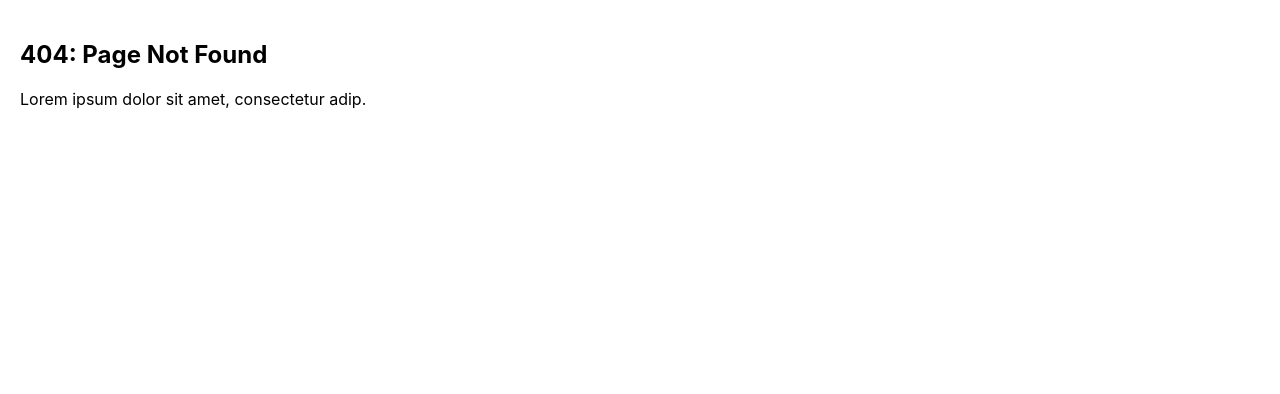
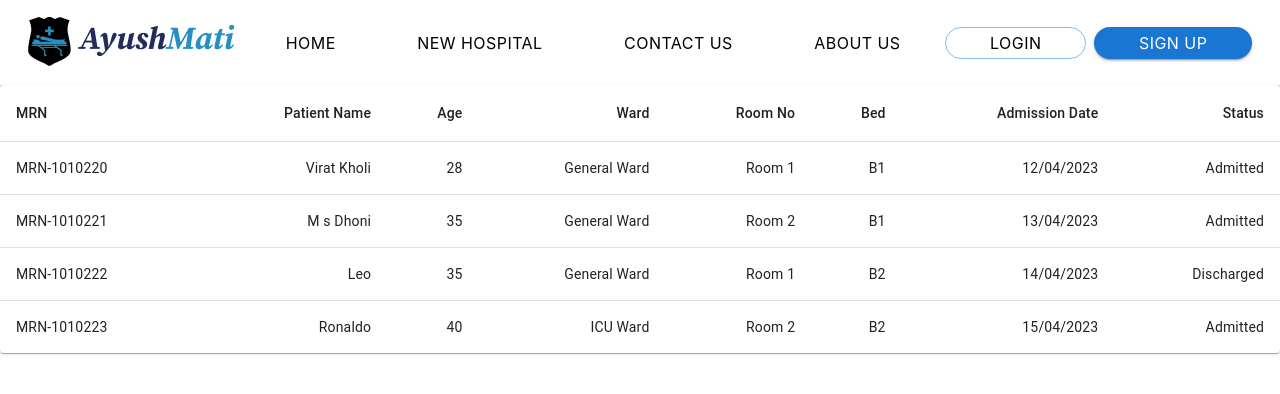
Before and after one commit to pesto-students/team-chiranjib-1-ayushmati, a React (Create React App) app: page /receptionistDashboard in a window 1280 px wide. Before the commit this address had no page. Shown: the top 394 px of the page. Built offline with nearby package versions, Linux system fonts and the light colour scheme.

Commit message:
added receptionisst dashboard

```diff
--- a/package.json
+++ b/package.json
@@ -7,7 +7,6 @@
     "@emotion/styled": "^11.11.0",
     "@mui/icons-material": "^5.11.16",
     "@mui/material": "^5.13.0",
-    "@mui/styles": "^5.13.1",
     "@testing-library/jest-dom": "^5.16.5",
     "@testing-library/react": "^13.4.0",
     "@testing-library/user-event": "^13.5.0",
--- a/src/App.js
+++ b/src/App.js
@@ -4,6 +4,7 @@ import Login from "./Components/SignupAndLogin/Login"
 import NoRoute from "./Components/NoRoute";
 import AboutUs from "./Components/AboutUs/AboutUs";
 import ContactUs from "./Components/ContactUs/ContactUs";
+import ReceptionistDashboard from "./Components/UserDashboards/Receptionist/ReceptionistDashboard";
 import { BrowserRouter as Router,Routes,Route } from 'react-router-dom';
 
 
@@ -17,6 +18,7 @@ function App() {
       <Route path="/login" element={<Login/>}/>
       <Route path = "/aboutus" element={<AboutUs/>}/>
       <Route path="/contactus" element={<ContactUs/>}/>
+      <Route path="/receptionistDashboard" element={<ReceptionistDashboard/>}/>
       <Route path="*" element = {<NoRoute/>}/>
     </Routes>
   </Router>
--- a/src/Components/SignupAndLogin/Login.js
+++ b/src/Components/SignupAndLogin/Login.js
@@ -25,7 +25,7 @@ function Login() {
         noValidate
         autoComplete="off"
       >
-        <div className="signup-div">
+        <div className="signup-div" style={{justifyContent:"center",display:"flex",alignContent:"center"}}>
           <form onSubmit={handleSubmit(onSubmit)}>
             <div className="form-control">
               <TextField
--- a/src/Components/SignupAndLogin/Signup.js
+++ b/src/Components/SignupAndLogin/Signup.js
@@ -29,7 +29,7 @@ function Signup() {
         noValidate
         autoComplete="off"
       >
-        <div className="signup-div">
+        <div className="signup-div" style={{justifyContent:"center",display:"flex",alignContent:"center"}}>
           <form onSubmit={handleSubmit(onsubmit)}>
             <div className="form-control">
               <TextField
@@ -238,6 +238,7 @@ function Signup() {
               style={{
                 borderRadius: 10,
                 backgroundColor: "#7EDD6F",
+                justifyContent:"center"
               }}
               variant="contained"
               type="submit"
--- /dev/null
+++ b/src/Components/UserDashboards/Receptionist/ReceptionistDashboard.js
@@ -0,0 +1,107 @@
+import Table from "@mui/material/Table";
+import TableBody from "@mui/material/TableBody";
+import TableCell from "@mui/material/TableCell";
+import TableContainer from "@mui/material/TableContainer";
+import TableHead from "@mui/material/TableHead";
+import TableRow from "@mui/material/TableRow";
+import Paper from "@mui/material/Paper";
+import NavigationBar from "../../NavgationBar/NavigationBar";
+
+function createData(
+  MRN,
+  patientName,
+  age,
+  ward,
+  room,
+  bed,
+  admissionDate,
+  status
+) {
+  return { MRN, patientName, age, ward, room, bed, admissionDate, status };
+}
+
+const rows = [
+  createData(
+    "MRN-1010220",
+    "Virat Kholi",
+    28,
+    "General Ward",
+    "Room 1",
+    "B1",
+    "12/04/2023",
+    "Admitted"
+  ),
+  createData(
+    "MRN-1010221",
+    "M s Dhoni",
+    35,
+    "General Ward",
+    "Room 2",
+    "B1",
+    "13/04/2023",
+    "Admitted"
+  ),
+  createData(
+    "MRN-1010222",
+    "Leo",
+    35,
+    "General Ward",
+    "Room 1",
+    "B2",
+    "14/04/2023",
+    "Discharged"
+  ),
+  createData(
+    "MRN-1010223",
+    "Ronaldo",
+    40,
+    "ICU Ward",
+    "Room 2",
+    "B2",
+    "15/04/2023",
+    "Admitted"
+  ),
+];
+
+export default function ReceptionistDashboard() {
+  return (
+    <>
+      <NavigationBar />
+      <TableContainer component={Paper}>
+        <Table sx={{ minWidth: 650 }} aria-label="simple table">
+          <TableHead>
+            <TableRow>
+              <TableCell>MRN</TableCell>
+              <TableCell align="right">Patient Name</TableCell>
+              <TableCell align="right">Age</TableCell>
+              <TableCell align="right">Ward</TableCell>
+              <TableCell align="right">Room No</TableCell>
+              <TableCell align="right">Bed</TableCell>
+              <TableCell align="right">Admission Date</TableCell>
+              <TableCell align="right">Status</TableCell>
+            </TableRow>
+          </TableHead>
+          <TableBody>
+            {rows.map((row) => (
+              <TableRow
+                key={row.name}
+                sx={{ "&:last-child td, &:last-child th": { border: 0 } }}
+              >
+                <TableCell component="th" scope="row">
+                  {row.MRN}
+                </TableCell>
+                <TableCell align="right">{row.patientName}</TableCell>
+                <TableCell align="right">{row.age}</TableCell>
+                <TableCell align="right">{row.ward}</TableCell>
+                <TableCell align="right">{row.room}</TableCell>
+                <TableCell align="right">{row.bed}</TableCell>
+                <TableCell align="right">{row.admissionDate}</TableCell>
+                <TableCell align="right">{row.status} </TableCell>
+              </TableRow>
+            ))}
+          </TableBody>
+        </Table>
+      </TableContainer>
+    </>
+  );
+}
```
